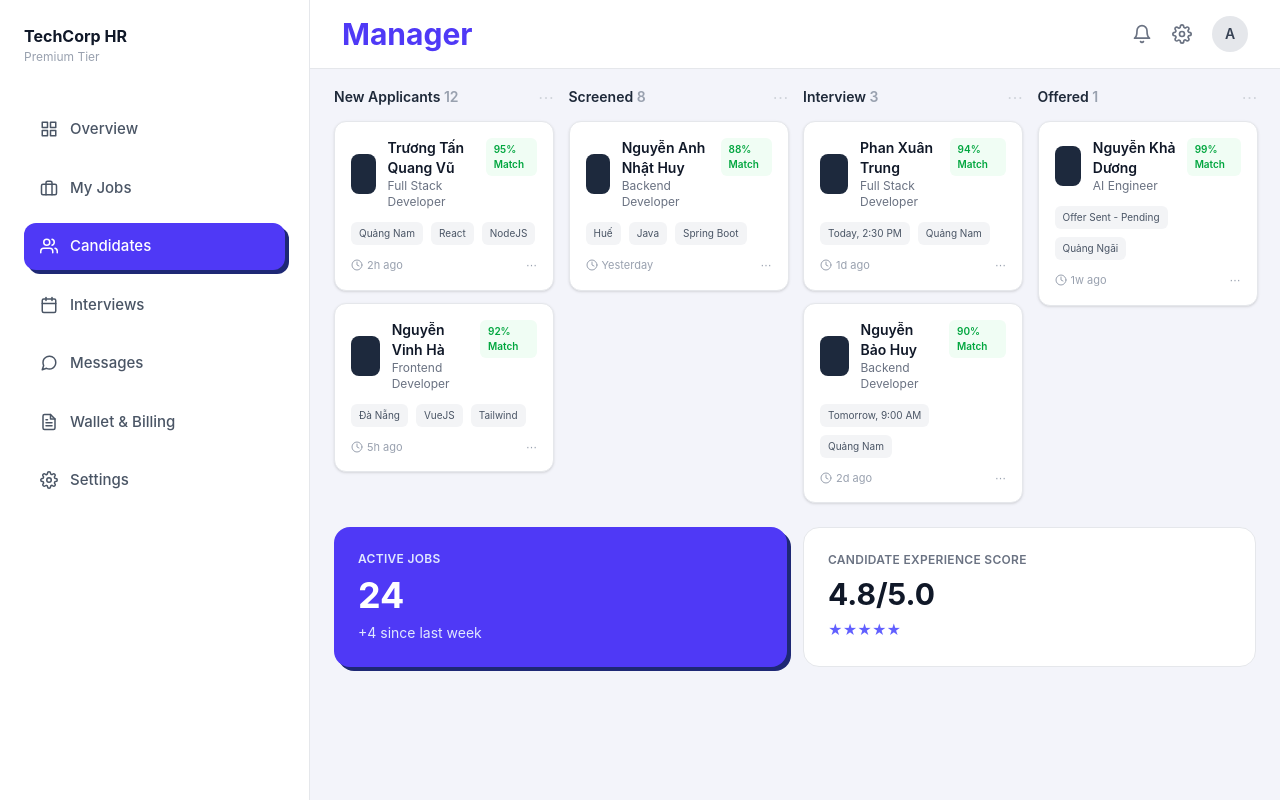
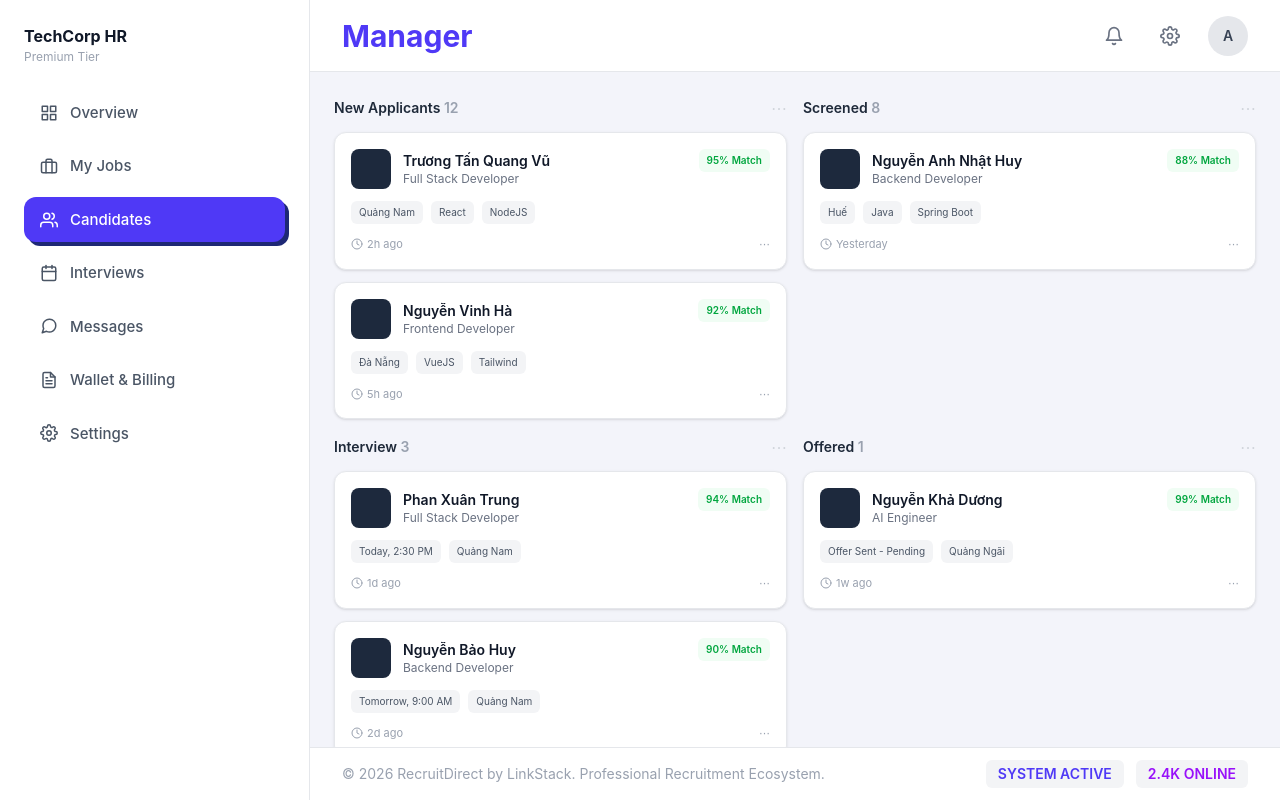
Before and after one commit to baohuy6505/JobBrain, a React app in the folder frontend/: page /manager/candidates-board in a window 1280 px wide. Built offline with nearby package versions, Linux system fonts and the light colour scheme; the HTML template or start-up script is replaced by a standard one.

Commit message:
fix reponsive

```diff
--- a/frontend/src/components/Footer/FooterManager.jsx
+++ b/frontend/src/components/Footer/FooterManager.jsx
@@ -1,9 +1,12 @@
 export default function FooterManager() {
   return (
-    <footer className="flex items-center justify-between border-t border-gray-200 bg-white px-8 py-4 text-sm text-gray-400">
-      <p>© 2026 RecruitDirect by LinkStack. Professional Recruitment Ecosystem.</p>
+    <footer className="border-t border-gray-200 bg-white px-3 py-3 sm:px-4 lg:px-8">
+      <div className="flex flex-col gap-3 text-xs text-gray-400 sm:text-sm xl:flex-row xl:items-center xl:justify-between">
+        <p className="leading-6">
+          © 2026 RecruitDirect by LinkStack. Professional Recruitment Ecosystem.
+        </p>
 
-      <div className="flex items-center gap-3">
+        <div className="flex flex-wrap items-center gap-2 sm:gap-3">
           <span className="rounded-md bg-gray-100 px-3 py-1 font-semibold text-indigo-600">
             SYSTEM ACTIVE
           </span>
@@ -11,6 +14,7 @@ export default function FooterManager() {
             2.4K ONLINE
           </span>
         </div>
+      </div>
     </footer>
   );
 }
--- a/frontend/src/components/manager/dashboard/CandidateCard.jsx
+++ b/frontend/src/components/manager/dashboard/CandidateCard.jsx
@@ -6,20 +6,21 @@ export default function CandidateCard({
   tags = [],
   match = "92% Match",
   time = "2h ago",
-  highlighted = false,
 }) {
   return (
-     <div className="rounded-xl border border-gray-200 bg-white p-4 shadow-sm" >
-      <div className="mb-3 flex items-start justify-between gap-2">
-        <div className="flex items-center gap-3">
-          <div className="h-10 w-10 rounded-lg bg-slate-800" />
-          <div>
-            <h4 className="text-sm font-semibold text-gray-900">{name}</h4>
-            <p className="text-xs text-gray-500">{role}</p>
+    <div className="rounded-xl border border-gray-200 bg-white p-4 shadow-sm">
+      <div className="mb-3 flex items-start justify-between gap-3">
+        <div className="flex min-w-0 items-center gap-3">
+          <div className="h-10 w-10 shrink-0 rounded-lg bg-slate-800" />
+          <div className="min-w-0">
+            <h4 className="truncate text-sm font-semibold text-gray-900">
+              {name}
+            </h4>
+            <p className="truncate text-xs text-gray-500">{role}</p>
           </div>
         </div>
 
-        <span className="rounded-md bg-green-50 px-2 py-1 text-[10px] font-semibold text-green-600">
+        <span className="shrink-0 rounded-md bg-green-50 px-2 py-1 text-[10px] font-semibold text-green-600">
           {match}
         </span>
       </div>
@@ -28,19 +29,19 @@ export default function CandidateCard({
         {tags.map((tag) => (
           <span
             key={tag}
-            className="rounded-md bg-gray-100 px-2 py-1 text-[10px] text-gray-600"
+            className="rounded-md bg-gray-100 px-2 py-1 text-[10px] text-gray-600 break-words"
           >
             {tag}
           </span>
         ))}
       </div>
 
-      <div className="flex items-center justify-between text-[11px] text-gray-400">
-        <span className="flex items-center gap-1">
+      <div className="flex items-center justify-between gap-2 text-[11px] text-gray-400">
+        <span className="flex min-w-0 items-center gap-1 truncate">
           <FiClock size={12} />
           {time}
         </span>
-        <span>⋯</span>
+        <span className="shrink-0">⋯</span>
       </div>
     </div>
   );
--- a/frontend/src/components/manager/dashboard/CandidateColumn.jsx
+++ b/frontend/src/components/manager/dashboard/CandidateColumn.jsx
@@ -2,12 +2,12 @@ import CandidateCard from "./CandidateCard";
 
 export default function CandidateColumn({ title, count, candidates = [] }) {
   return (
-    <div className="min-w-[220px] flex-1">
-      <div className="mb-3 flex items-center justify-between">
-        <h3 className="text-sm font-semibold text-gray-800">
+    <div className="min-w-0">
+      <div className="mb-3 flex items-center justify-between gap-2">
+        <h3 className="truncate text-sm font-semibold text-gray-800">
           {title} <span className="text-gray-400">{count}</span>
         </h3>
-        <span className="text-gray-300">⋯</span>
+        <span className="shrink-0 text-gray-300">⋯</span>
       </div>
 
       <div className="space-y-3">
--- a/frontend/src/components/manager/navigations/Sidebar.jsx
+++ b/frontend/src/components/manager/navigations/Sidebar.jsx
@@ -4,44 +4,66 @@ import {
   FiUsers,
   FiCalendar,
   FiSettings,
-  FiPlusCircle,
   FiFileText,
-  FiMessageCircle
+  FiMessageCircle,
+  FiX,
 } from "react-icons/fi";
 import { NavLink, useLocation } from "react-router-dom";
 
 const menuItems = [
   { name: "Overview", icon: FiGrid, to: "/manager/overview" },
-  { name: "My Jobs", icon: FiBriefcase, to: "" },
+  { name: "My Jobs", icon: FiBriefcase, to: "/manager" },
   { name: "Candidates", icon: FiUsers, to: "/manager/candidates-board" },
   { name: "Interviews", icon: FiCalendar, to: "/manager/interviews" },
   { name: "Messages", icon: FiMessageCircle, to: "/manager/messages" },
-  { name: "Wallet & Billing", icon: FiFileText, to: "/dashboard/wallet" },
-      { name: "Settings", icon: FiSettings, to: "/dashboard/settings" },
+  { name: "Wallet & Billing", icon: FiFileText, to: "/manager/wallet" },
+  { name: "Settings", icon: FiSettings, to: "/manager/settings" },
 ];
 
-export default function Sidebar() {
+export default function Sidebar({ isOpen = false, onClose }) {
   const location = useLocation();
 
   const isMyJobsActive =
+    location.pathname === "/manager" ||
+    location.pathname === "/manager/" ||
     location.pathname === "/manager/my-jobs" ||
     location.pathname === "/manager/my-jobs-active";
 
   return (
-    <aside className="sticky top-0 flex h-screen w-[310px] shrink-0 flex-col border-r border-gray-200 bg-white">
-      <div className="px-6 pt-6">
-        <div className="mb-10 flex items-center gap-3">
-          {/* <div className="flex h-12 w-12 items-center justify-center rounded-xl bg-indigo-600 text-white shadow-[4px_4px_0px_#1e2875]">
-            <FiFileText size={20} />
-          </div> */}
+    <>
+      {isOpen && (
+        <button
+          type="button"
+          aria-label="Close sidebar overlay"
+          onClick={onClose}
+          className="fixed inset-0 z-40 bg-black/40 lg:hidden"
+        />
+      )}
 
+      <aside
+        className={`fixed left-0 top-0 z-50 flex h-screen w-[290px] shrink-0 flex-col border-r border-gray-200 bg-white transition-transform duration-300 lg:w-[310px] ${
+          isOpen ? "translate-x-0" : "-translate-x-full"
+        } lg:translate-x-0`}
+      >
+        <div className="flex items-center justify-between px-5 pt-5 lg:px-6 lg:pt-6">
+          <div className="mb-0 flex items-center gap-3">
             <div>
               <h2 className="text-[16px] font-bold text-gray-900">TechCorp HR</h2>
               <p className="text-[12px] text-gray-400">Premium Tier</p>
             </div>
           </div>
 
-        <nav className="space-y-3">
+          <button
+            type="button"
+            onClick={onClose}
+            className="rounded-lg p-2 text-gray-500 hover:bg-gray-100 lg:hidden"
+          >
+            <FiX size={20} />
+          </button>
+        </div>
+
+        <div className="mt-6 flex-1 overflow-y-auto px-4 pb-5 lg:px-6">
+          <nav className="space-y-2">
             {menuItems.map((item) => {
               const Icon = item.icon;
 
@@ -54,19 +76,21 @@ export default function Sidebar() {
                 <NavLink
                   key={item.name}
                   to={item.to}
-                className={`flex items-center gap-3 rounded-xl px-4 py-3 text-[15px] font-medium transition ${
+                  onClick={onClose}
+                  className={`flex items-center gap-3 rounded-xl px-4 py-3 text-sm font-medium transition sm:text-[15px] ${
                     customActive
                       ? "bg-indigo-600 text-white shadow-[4px_4px_0px_#1e2875]"
                       : "text-gray-600 hover:bg-gray-100"
                   }`}
                 >
                   <Icon size={18} />
-                <span>{item.name}</span>
+                  <span className="truncate">{item.name}</span>
                 </NavLink>
               );
             })}
           </nav>
         </div>
       </aside>
+    </>
   );
 }
--- a/frontend/src/components/manager/navigations/Topbar.jsx
+++ b/frontend/src/components/manager/navigations/Topbar.jsx
@@ -1,39 +1,32 @@
-import { FiBell, FiSettings } from "react-icons/fi";
+import { FiBell, FiMenu, FiSettings } from "react-icons/fi";
 
-const tabs = ["Dashboard", "Postings", "Talent", "Analytics"];
+export default function Topbar({ onMenuClick }) {
+  return (
+    <header className="sticky top-0 z-30 flex h-[72px] items-center justify-between border-b border-gray-200 bg-white px-3 sm:px-4 lg:px-8">
+      <div className="flex min-w-0 items-center gap-3 sm:gap-4 lg:gap-10">
+        <button
+          type="button"
+          onClick={onMenuClick}
+          className="rounded-lg p-2 text-gray-600 hover:bg-gray-100 lg:hidden"
+        >
+          <FiMenu size={22} />
+        </button>
 
-export default function Topbar() {
-  return (
-    <header className="flex items-center justify-between border-b border-gray-200 bg-white px-8 py-4">
-      <div className="flex items-center gap-10">
-        <h1 className="text-3xl font-bold text-indigo-600">Manager</h1>
-
-        {/* <nav className="flex items-center gap-8">
-          {tabs.map((tab) => (
-            <button
-              key={tab}
-              className={`pb-2 text-sm font-medium transition ${
-                tab === "Postings"
-                  ? "border-b-2 border-indigo-600 text-indigo-600"
-                  : "text-gray-500 hover:text-gray-700"
-              }`}
-            >
-              {tab}
-            </button>
-          ))}
-        </nav> */}
+        <h1 className="truncate text-xl font-bold text-indigo-600 sm:text-2xl lg:text-3xl">
+          Manager
+        </h1>
       </div>
 
-      <div className="flex items-center gap-5">
-        <button className="text-gray-500 hover:text-gray-700">
+      <div className="flex items-center gap-2 sm:gap-3 lg:gap-5">
+        <button className="rounded-lg p-2 text-gray-500 hover:bg-gray-100 hover:text-gray-700">
           <FiBell size={20} />
         </button>
 
-        <button className="text-gray-500 hover:text-gray-700">
+        <button className="rounded-lg p-2 text-gray-500 hover:bg-gray-100 hover:text-gray-700">
           <FiSettings size={20} />
         </button>
 
-        <div className="flex h-9 w-9 items-center justify-center rounded-full bg-gray-200 text-sm font-semibold text-gray-700">
+        <div className="flex h-9 w-9 items-center justify-center rounded-full bg-gray-200 text-sm font-semibold text-gray-700 sm:h-10 sm:w-10">
           A
         </div>
       </div>
--- a/frontend/src/layouts/ManagerLayout.jsx
+++ b/frontend/src/layouts/ManagerLayout.jsx
@@ -1,23 +1,31 @@
 import { Outlet } from "react-router-dom";
+import { useState } from "react";
 import Sidebar from "../components/manager/navigations/Sidebar";
 import Topbar from "../components/manager/navigations/Topbar";
 import FooterManager from "../components/Footer/FooterManager";
 
-export default function DashboardLayout() {
+export default function ManagerLayout() {
+  const [isSidebarOpen, setIsSidebarOpen] = useState(false);
+
   return (
-    <div className="flex min-h-screen bg-[#f3f4fa]">
-      <Sidebar />
+    <div className="h-screen overflow-hidden bg-[#f3f4fa]">
+      <div className="flex h-full">
+        <Sidebar
+          isOpen={isSidebarOpen}
+          onClose={() => setIsSidebarOpen(false)}
+        />
 
-      <div className="flex min-w-0 flex-1 flex-col">
-        <Topbar />
+        <div className="flex min-w-0 flex-1 flex-col lg:pl-[310px]">
+          <Topbar onMenuClick={() => setIsSidebarOpen(true)} />
 
-        <main className="flex-1 px-6 py-4">
-          <div className="mx-auto w-full max-w-[980px]">
-            <Outlet />
-          </div>
-        </main>
+          <main className="flex-1 overflow-y-auto px-3 py-4 sm:px-4 sm:py-5 lg:px-6 lg:py-6">
+            <div className="mx-auto w-full max-w-[1400px]">
+              <Outlet />
+            </div>
+          </main>
 
-        {/* <FooterManager /> */}
+          <FooterManager />
+        </div>
       </div>
     </div>
   );
--- a/frontend/src/pages/Manager/Dashboard/CandidatesBoardPage.jsx
+++ b/frontend/src/pages/Manager/Dashboard/CandidatesBoardPage.jsx
@@ -73,14 +73,15 @@ export default function CandidatesBoardPage() {
 
   return (
     <div className="w-full">
-      <div className="grid grid-cols-1 gap-4 xl:grid-cols-4">
+      <div className="grid grid-cols-1 gap-4 sm:grid-cols-2 2xl:grid-cols-4">
         {columns.map((column) => (
+          <div key={column.title} className="min-w-0">
             <CandidateColumn
-            key={column.title}
               title={column.title}
               count={column.count}
               candidates={column.candidates}
             />
+          </div>
         ))}
       </div>
 
```
Also changed, not shown: frontend/src/components/manager/dashboard/CandidateStats.jsx (+6 -4 lines), frontend/src/components/manager/dashboard/EmptyState.jsx (+7 -7 lines), frontend/src/components/manager/myjobsManager/DashboardStats.jsx (+11 -15 lines), frontend/src/components/manager/myjobsManager/HeaderManager.jsx (+11 -10 lines), frontend/src/components/manager/myjobsManager/JobCard.jsx (+13 -19 lines). Lines whose indentation alone changed are shown as unchanged.
